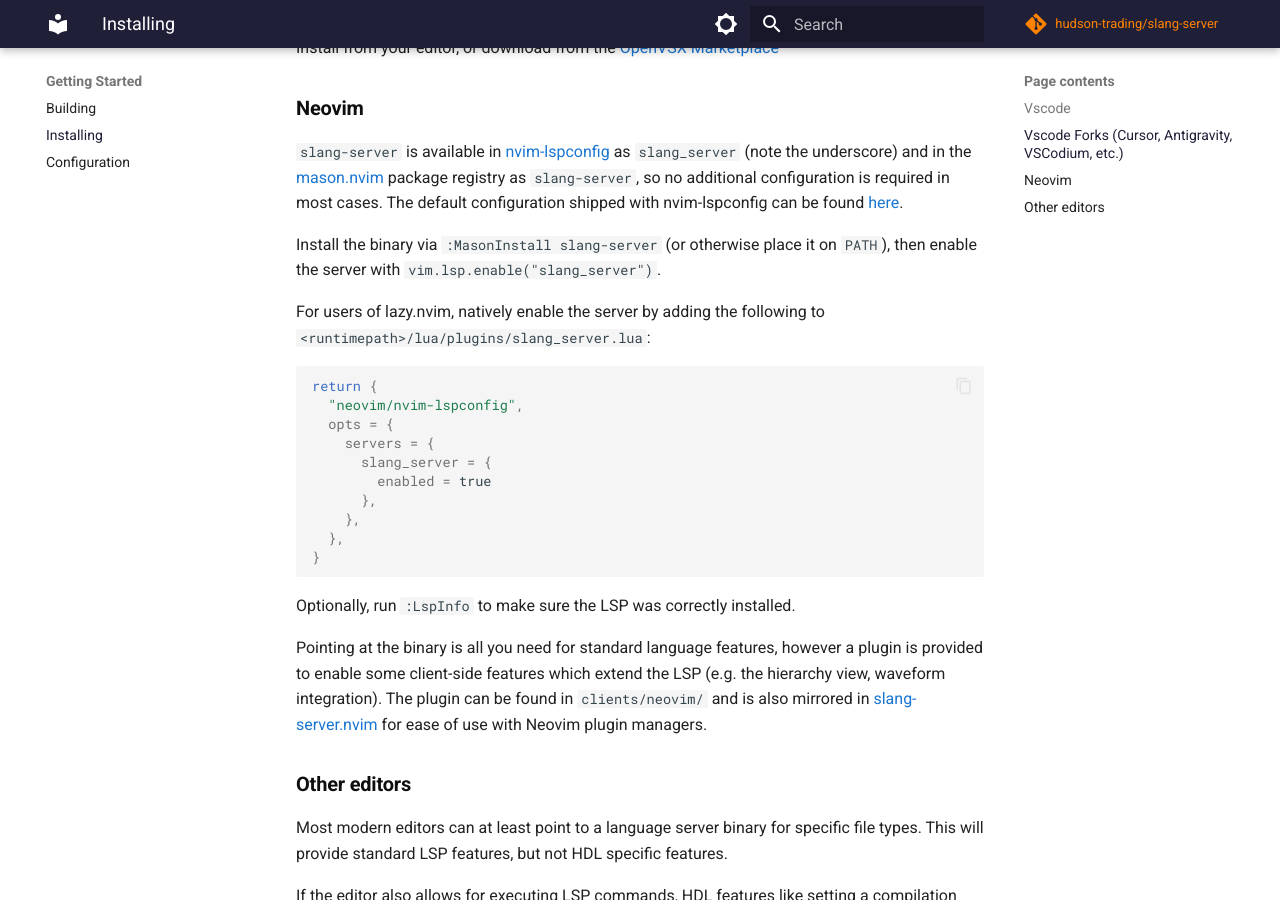
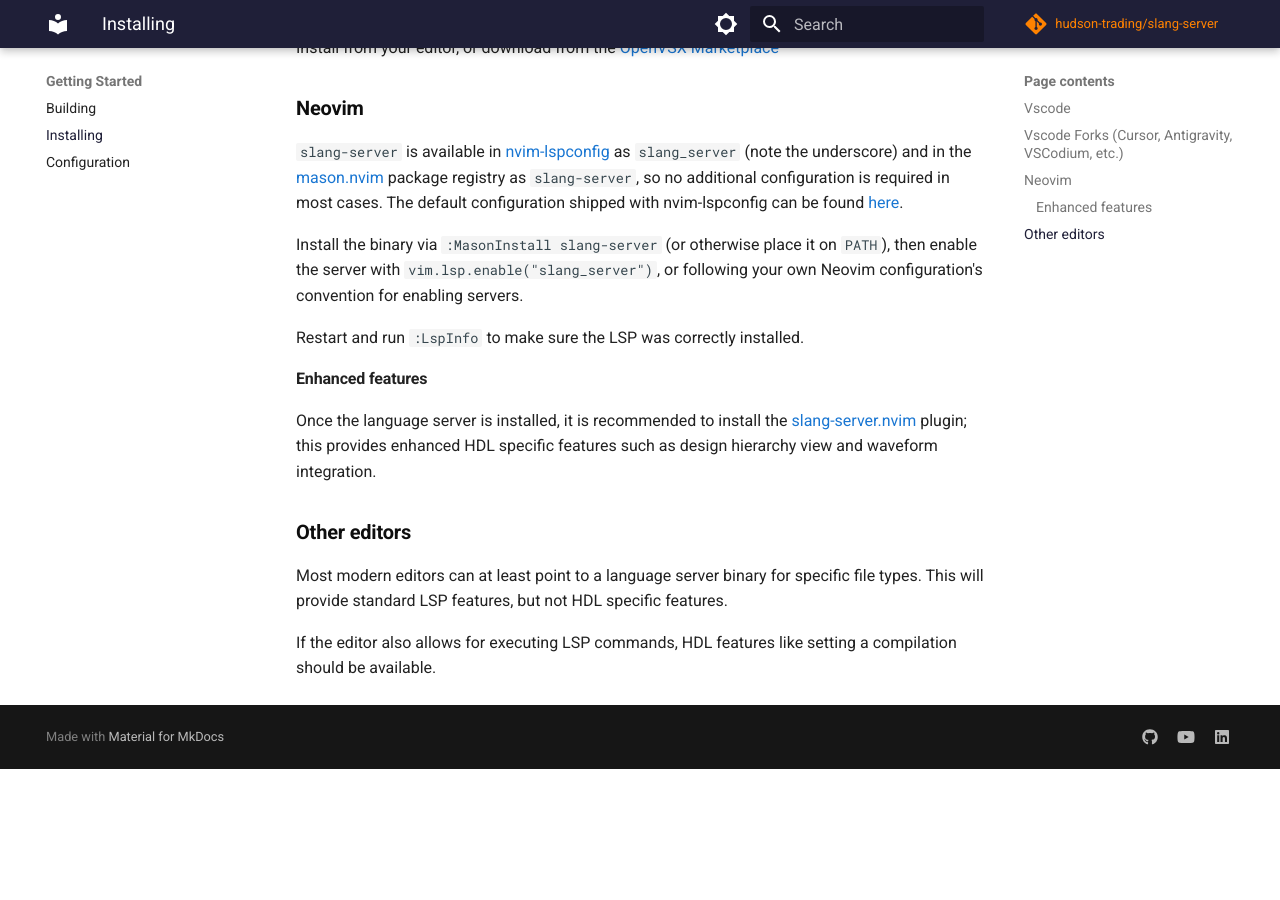
Before and after one commit to hudson-trading/slang-server, an MkDocs documentation site: the page built from docs/start/installing.md, in a window 1280 px wide and 900 px high, scrolled down 433 px. Built offline with MkDocs 1.6.1 and Material for MkDocs 9.7.7, drawn with Linux system fonts in a browser that asks for light colours; comment, search, counter and statistics services are not loaded; after the commit the page ends 1202 px from its top, so only the background shows below that.

Commit message:
Clean up docs further and add lazy.lua

````diff
--- a/docs/start/installing.md
+++ b/docs/start/installing.md
@@ -12,26 +12,13 @@
 
 `slang-server` is available in [nvim-lspconfig](https://github.com/neovim/nvim-lspconfig) as `slang_server` (note the underscore) and in the [mason.nvim](https://github.com/mason-org/mason.nvim) package registry as `slang-server`, so no additional configuration is required in most cases. The default configuration shipped with nvim-lspconfig can be found [here](https://github.com/neovim/nvim-lspconfig/blob/master/lsp/slang_server.lua).
 
-Install the binary via `:MasonInstall slang-server` (or otherwise place it on `PATH`), then enable the server with `vim.lsp.enable("slang_server")`.
+Install the binary via `:MasonInstall slang-server` (or otherwise place it on `PATH`), then enable the server with `vim.lsp.enable("slang_server")`, or following your own Neovim configuration's convention for enabling servers.
 
-For users of lazy.nvim, natively enable the server by adding the following to `<runtimepath>/lua/plugins/slang_server.lua`:
+Restart and run `:LspInfo` to make sure the LSP was correctly installed.
 
-```lua
-return {
-  "neovim/nvim-lspconfig",
-  opts = {
-    servers = {
-      slang_server = {
-        enabled = true
-      },
-    },
-  },
-}
-```
+#### Enhanced features
 
-Optionally, run `:LspInfo` to make sure the LSP was correctly installed.
-
-Pointing at the binary is all you need for standard language features, however a plugin is provided to enable some client-side features which extend the LSP (e.g. the hierarchy view, waveform integration). The plugin can be found in `clients/neovim/` and is also mirrored in [slang-server.nvim](https://github.com/hudson-trading/slang-server.nvim) for ease of use with Neovim plugin managers.
+Once the language server is installed, it is recommended to install the [slang-server.nvim](https://github.com/hudson-trading/slang-server.nvim) plugin; this provides enhanced HDL specific features such as design hierarchy view and waveform integration.
 
 ### Other editors
 
````
Also changed, not shown: clients/neovim/README.md (+6 -4 lines), 1 other file.
